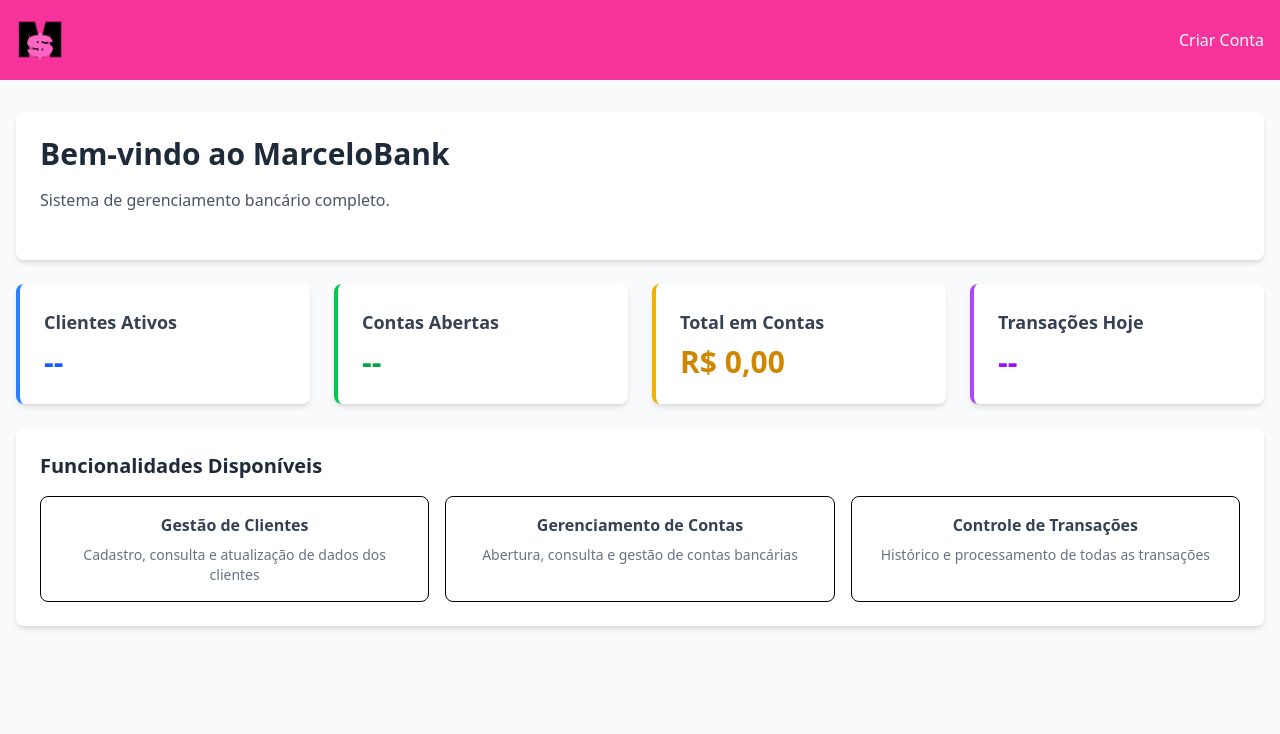
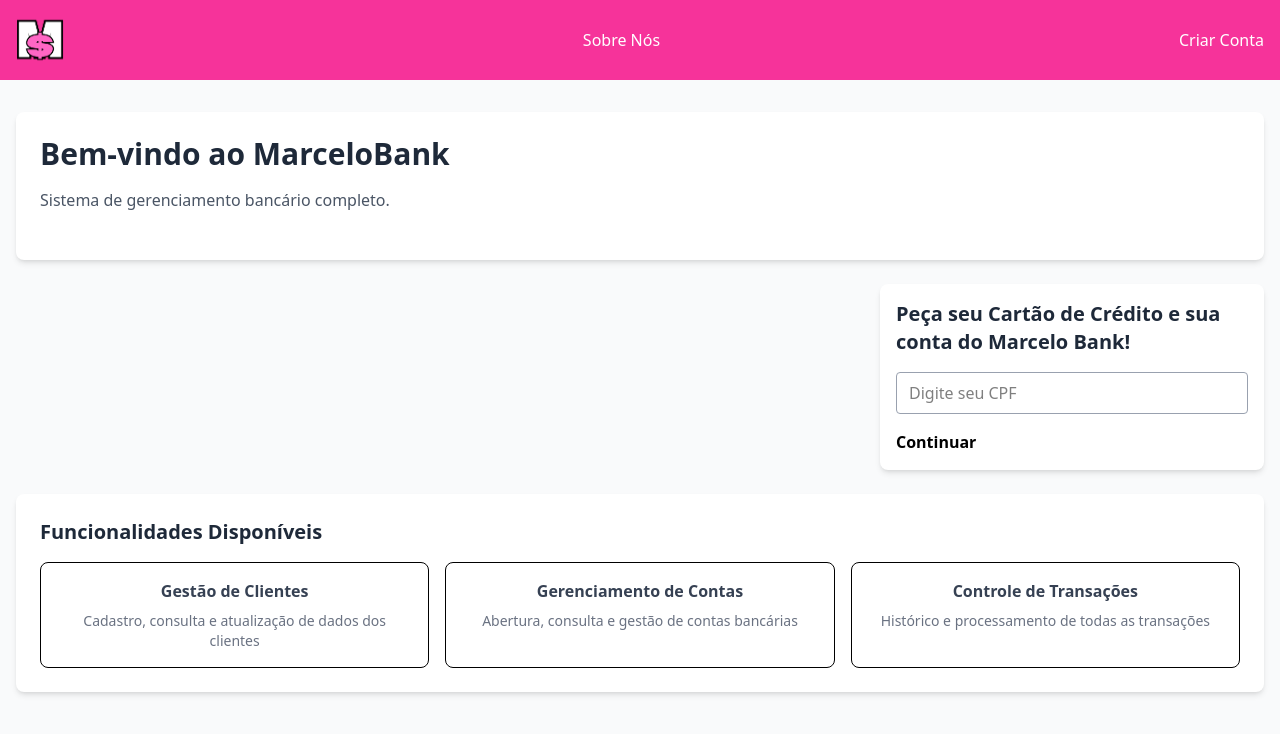
Before and after one commit to TacioMoreira25/marcelobank-frontend, a React (Vite) app: page / in a window 1280 px wide. Shown: the top 734 px of the page. Built offline with nearby package versions, Linux system fonts and the light colour scheme.

Commit message:
Update Home e App

```diff
--- a/src/App.tsx
+++ b/src/App.tsx
@@ -2,7 +2,7 @@ import { BrowserRouter as Router, Routes, Route, Link } from "react-router-dom";
 import Home from "./pages/Home";
 import Clientes from "./pages/Cliente";
 import Conta from "./pages/Conta";
-import MBank from "./assets/MBank.png";
+import MBank from "./assets/LogoMB.png";
 
 function App() {
   return (
@@ -13,6 +13,19 @@ function App() {
             <h1 className="text-2xl font-bold">
               <img src={MBank} alt="MarceloBank" className="h-12 inline" />
             </h1>
+
+            <div className="space-x-4 flex items-center">
+              <div className="relative group inline-block">
+                <button
+                  className="hover:text-blue-200 transition-colors focus:outline-none"
+                  type="button"
+                >
+                  Sobre Nós
+                </button>
+
+              </div>
+            </div>
+
             <div className="space-x-4">
               <Link
                 to="/clientes"
--- a/src/pages/Home.tsx
+++ b/src/pages/Home.tsx
@@ -5,42 +5,33 @@ function Home() {
     <div className="space-y-6">
       <div className="bg-white rounded-lg shadow-md p-6">
         <h2 className="text-3xl font-bold text-gray-800 mb-4">
-          Bem-vindo ao MarceloBank
+          Bem-vindo ao <b>MarceloBank</b>
         </h2>
         <p className="text-gray-600 mb-6">
           Sistema de gerenciamento bancário completo.
         </p>
       </div>
 
-      <div className="grid grid-cols-1 md:grid-cols-2 lg:grid-cols-4 gap-6">
-        <div className="bg-white rounded-lg shadow-md p-6 border-l-4 border-blue-500">
-          <h3 className="text-lg font-semibold text-gray-700 mb-2">
-            Clientes Ativos
+      <div className="flex justify-end">
+        <div className="bg-white rounded-lg shadow-md p-4 max-w-sm">
+          <h3 className="text-xl font-semibold text-gray-800 mb-4">
+            Peça seu Cartão de Crédito e sua conta do Marcelo Bank!
           </h3>
-          <p className="text-3xl font-bold text-blue-600">--</p>
-        </div>
-
-        <div className="bg-white rounded-lg shadow-md p-6 border-l-4 border-green-500">
-          <h3 className="text-lg font-semibold text-gray-700 mb-2">
-            Contas Abertas
-          </h3>
-          <p className="text-3xl font-bold text-green-600">--</p>
-        </div>
-
-        <div className="bg-white rounded-lg shadow-md p-6 border-l-4 border-yellow-500">
-          <h3 className="text-lg font-semibold text-gray-700 mb-2">
-            Total em Contas
-          </h3>
-          <p className="text-3xl font-bold text-yellow-600">
-            {formatCurrency(0)}
-          </p>
-        </div>
-
-        <div className="bg-white rounded-lg shadow-md p-6 border-l-4 border-purple-500">
-          <h3 className="text-lg font-semibold text-gray-700 mb-2">
-            Transações Hoje
-          </h3>
-          <p className="text-3xl font-bold text-purple-600">--</p>
+          <div className="mb-4">
+        <label htmlFor="cpf" className="block text-gray-700 mb-2"></label>
+        <input
+          type="text"
+          id="cpf"
+          name="cpf"
+          placeholder="Digite seu CPF"
+          className="w-full px-3 py-2 border border-gray-400 rounded focus:outline-none focus:ring-2 focus:ring-blue-500"
+        />
+          </div>
+          <button>
+            <b>
+              Continuar
+            </b>
+          </button>
         </div>
       </div>
 
```
Also changed, not shown: src/assets/LogoMB.png (added), 1 other file (tests, documents, lock files or other folders).
